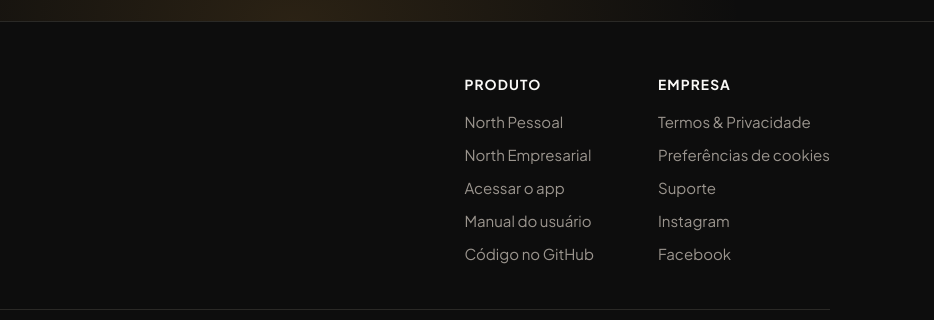
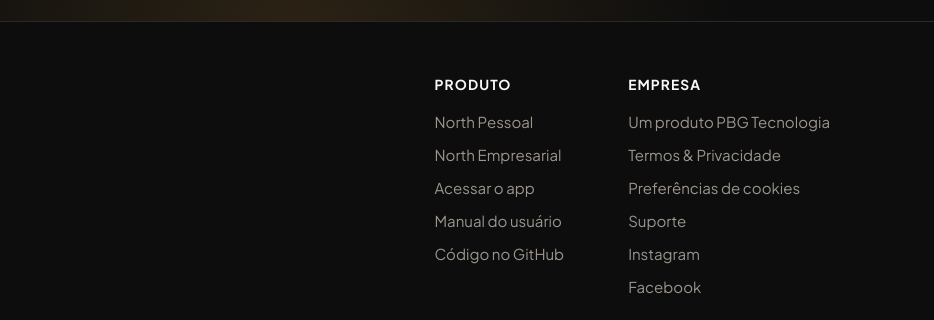
Before and after one commit to Barssottini/northfinances-site, a plain HTML site: page empresarial.html in a window 1280 px wide. Shown: the part 10630-10950 px from the top of the page, 346-1280 px from the left. Drawn offline with nearby package versions, Linux system fonts and the light colour scheme.

Commit message:
Rodape: link 'Um produto PBG Tecnologia' para pbgtecnologia.com
Co-Authored-By: Claude Opus 5.5 <noreply@anthropic.com>

```diff
--- a/empresarial.html
+++ b/empresarial.html
@@ -702,6 +702,7 @@
         </div>
         <div class="foot-col">
           <h5>Empresa</h5>
+          <a href="https://pbgtecnologia.com">Um produto PBG Tecnologia</a>
           <a href="/termos.html">Termos &amp; Privacidade</a>
           <a href="#" id="nf-cookie-prefs">Preferências de cookies</a>
           <a href="mailto:contato@pbgtecnologia.com">Suporte</a>
```
Also changed, not shown: index.html (+1 -0 lines), precos.html (+1 -0 lines).
